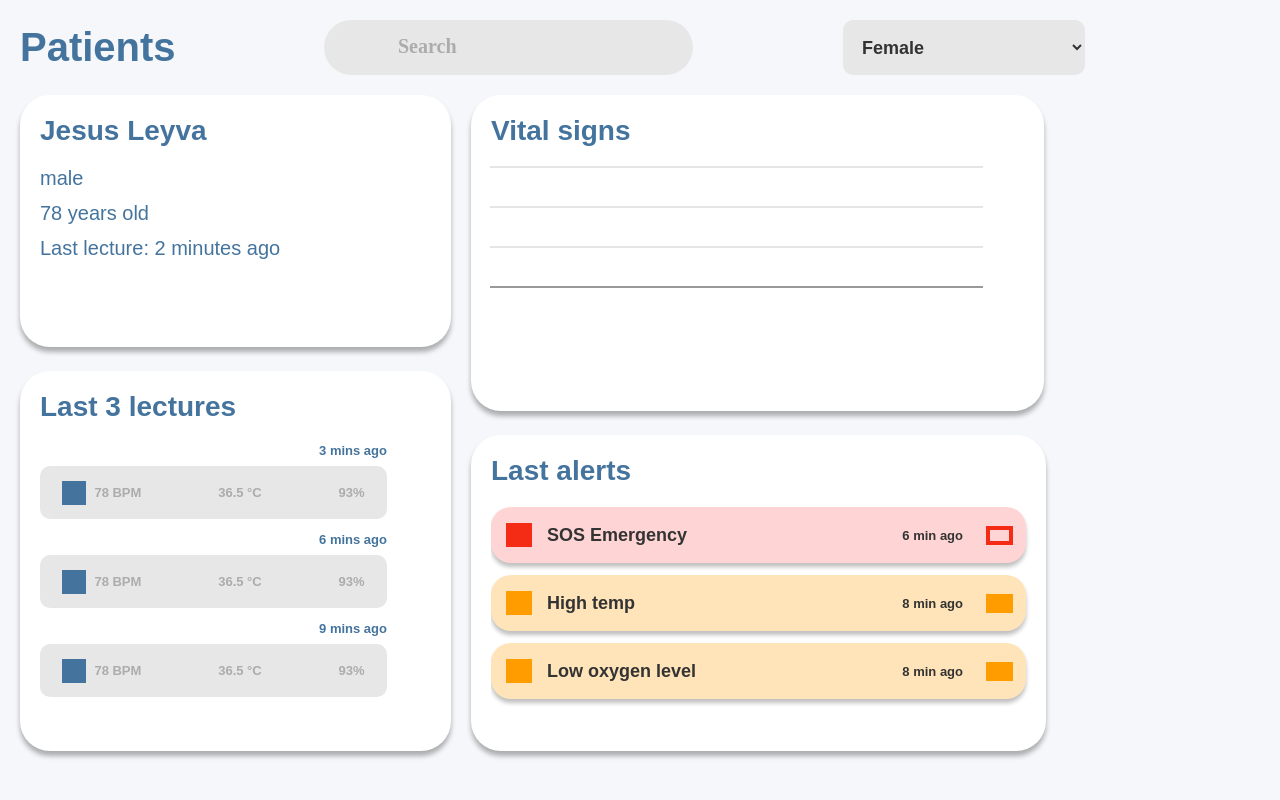
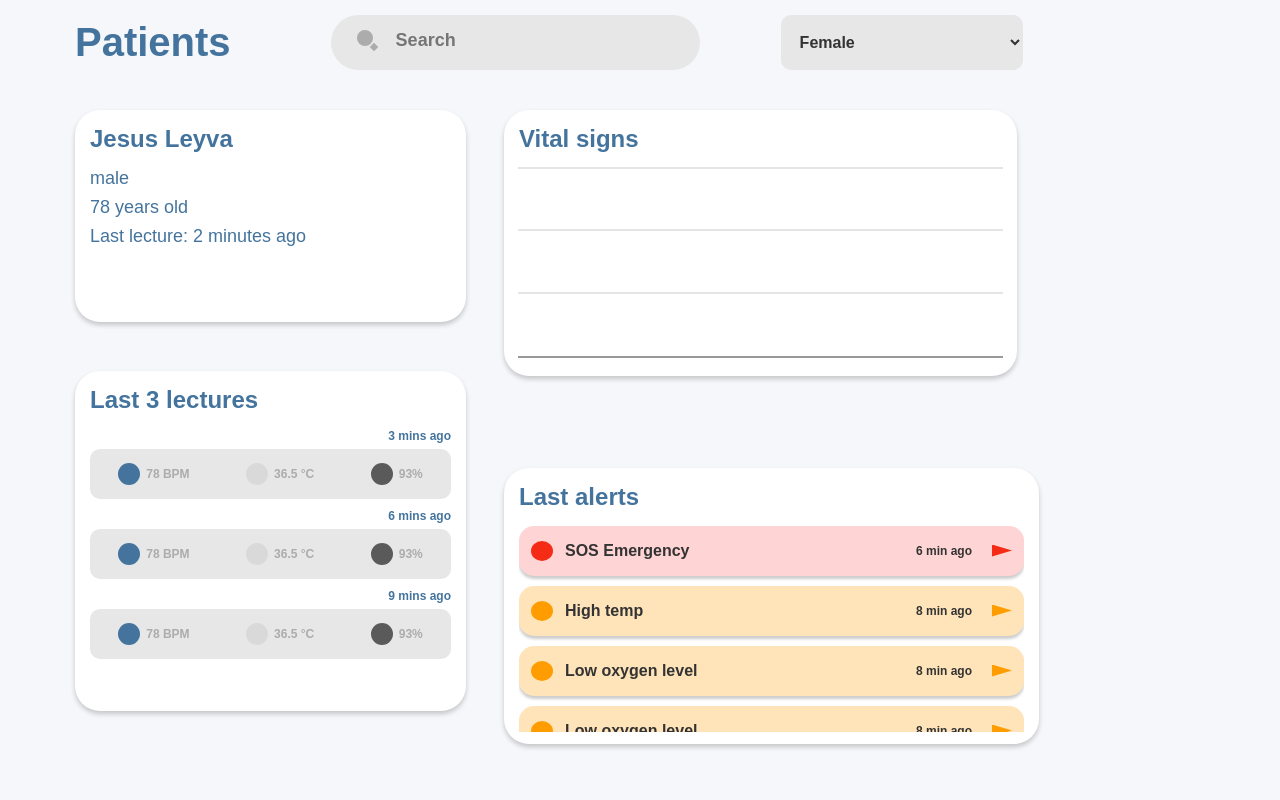
Before and after one commit to Arturo-Herrera/SenseCare_Web, a plain HTML site: page screens/patients/patients.html in a window 1280 px wide. Drawn offline with Linux system fonts and the light colour scheme.

Commit message:
terminado el acomodo y corregido el scroll de patients

```diff
--- a/screens/patients/patients.html
+++ b/screens/patients/patients.html
@@ -6,17 +6,19 @@
   <title>Patients Dashboard</title>
 </head>
 <body>
-
+  <div class="main-container">
     <div class="title-container">
       <h1 class="title">Patients</h1>
       <div class="filter-search-wrapper">
         <div class="search-container">
           <div class="search-background"></div>
           <div class="search-icon">
-        <div class="fas fa-magnifying-glass"></div>
+            <div class="search-icon-part1"></div>
+            <div class="search-icon-part2"></div>
           </div>
-      <div class="search-text">Search</div>
+          <input class="search-input" type="text" placeholder="Search" />
         </div>
+
         <select class="gender-selector">
           <option value="">Female</option>
           <option value="">Male</option>
@@ -26,8 +28,8 @@
     </div>
 
     <div class="patient_topContainer">
+      <div class="patient_leftSpacing">
         <div class="patient_infoContainer">
-        <div>
           <h3>Jesus Leyva</h3>
           <p>male</p>
           <p>78 years old</p>
@@ -48,6 +50,7 @@
     </div>
 
     <div class="patient_bottomContainer">
+      <div class="patient_leftSpacing">
         <div class="patient_lectureContainer">
           <h3>Last 3 lectures</h3>
           <div class="lectures-container">
@@ -109,6 +112,7 @@
             </div>
           </div>
         </div>
+      </div>
 
       <div class="patient_chartContainer">
         <h3>Last alerts</h3>
@@ -160,6 +164,6 @@
         </div>
       </div>
     </div>
-
+  </div>
 </body>
 </html>
--- a/screens/patients/style.css
+++ b/screens/patients/style.css
@@ -1,56 +1,67 @@
+/* === VARIABLES DE COLOR === */
 :root {
-  /* Paleta de colores base para todo el diseño */
-  --primary-color: #44749d;         /* Azul principal para títulos y elementos clave */
-  --secondary-color: #38648b;       /* Azul secundario */
-  --background-color: #f5f7fa;      /* Fondo general de la aplicación */
-  --card-bg: #ffffff;               /* Fondo de las tarjetas */
-  --text-color: #333333;            /* Color principal del texto */
-  --text-light: #5a5a5a;            /* Color para textos secundarios */
-  --emergency-color: #F42B15;       /* Rojo para alertas de emergencia */
-  --warning-color: #FF9D00;         /* Naranja para alertas de advertencia */
+  --primary-color: #44749d;
+  --secondary-color: #38648b;
+  --background-color: #f5f7fa;
+  --card-bg: #ffffff;
+  --text-color: #333333;
+  --text-light: #5a5a5a;
+  --emergency-color: #F42B15;
+  --warning-color: #FF9D00;
 }
 
-/* Estilos base del body */
-body {
-  margin: 0;                                         /* Elimina margen por defecto */
-  font-family: "Merriweather Sans", sans-serif;     /* Fuente principal */
-  background-color: var(--background-color);        /* Fondo del sitio */
-  color: var(--text-color);                         /* Color de texto */
-  padding: 20px;                                     /* Espaciado interno */
+/* === RESET GLOBAL === */
+* {
+  box-sizing: border-box;
+  margin: 0;
+  padding: 0;
 }
 
-/* Contenedor que agrupa el título y los filtros */
-.title-container {
-  display: flex;                        /* Alinea elementos horizontalmente */
-  align-items: center;                 /* Centra verticalmente */
-  justify-content: space-between;     /* Deja espacio entre título y filtros */
-  margin-bottom: 20px;                /* Espacio inferior */
+body {
+  font-family: "Merriweather Sans", sans-serif;
+  background-color: var(--background-color);
+  color: var(--text-color);
+  padding: 15px;
+  height: 100vh;
+  overflow: hidden;
 }
 
-/* Estilo del título principal */
-.title {
-  color: var(--primary-color);     /* Color azul */
-  font-size: 40px;                 /* Tamaño grande */
-  margin: 0;
+/* === CONTENEDOR PRINCIPAL === */
+.main-container {
+  display: flex;
+  flex-direction: column;
+  height: calc(100vh - 30px);
 }
 
-/* Contenedor del buscador y selector de género */
+/* === TÍTULO Y BARRAS DE FILTRO === */
+.title-container {
+  display: flex;
+  align-items: center;
+  margin-bottom: 40px;
+  padding-left: 60px; /* Igual que patient_leftSpacing */
+}
+
+.title {
+  color: var(--primary-color);
+  font-size: 40px;
+  margin: 0;
+  white-space: nowrap;
+  margin-right: 100px; /* Separación de 100px con el buscador */
+}
+
 .filter-search-wrapper {
   display: flex;
   align-items: center;
-  gap: 150px; /* espacio entre buscador y selector */
-  margin-right: 175px; /* o ajusta hasta alinear perfectamente */
+  gap: 81px; /* Separación de 81px entre buscador y selector */
 }
 
-
-/* Estilo del contenedor del buscador */
+/* === BARRA DE BÚSQUEDA === */
 .search-container {
   width: 369px;
   height: 55px;
-  position: relative;            /* Necesario para posicionar los íconos dentro */
+  position: relative;
 }
 
-/* Fondo gris claro del input de búsqueda */
 .search-background {
   width: 100%;
   height: 100%;
@@ -59,60 +70,58 @@ body {
   border-radius: 30px;
 }
 
-/* Contenedor del ícono de lupa */
 .search-icon {
-  width: 35px;
-  height: 35px;
-  left: 24px;
-  top: 10px;
+  width: 32px;
+  height: 32px;
+  left: 20px;
+  top: 9px;
   position: absolute;
   overflow: hidden;
 }
 
-/* Parte redonda de la lupa */
 .search-icon-part1 {
-  width: 18.20px;
-  height: 18.20px;
-  left: 7px;
-  top: 7px;
+  width: 16px;
+  height: 16px;
+  left: 6px;
+  top: 6px;
   position: absolute;
   background: #ACACAC;
   border: 2px solid #ACACAC;
   border-radius: 50%;
 }
 
-/* Mango de la lupa */
 .search-icon-part2 {
-  width: 7.28px;
-  height: 7.28px;
-  left: 21.89px;
-  top: 21.89px;
+  width: 6px;
+  height: 6px;
+  left: 20px;
+  top: 20px;
   position: absolute;
   background: #ACACAC;
   transform: rotate(45deg);
 }
 
-/* Texto placeholder del buscador */
-.search-text {
-  left: 74px;
-  top: 15px;
+.search-input {
   position: absolute;
-  justify-content: center;
-  display: flex;
-  flex-direction: column;
-  color: #ACACAC;
-  font-size: 20px;
-  font-family: Merriweather Sans;
+  left: 65px;
+  top: 9px;
+  height: 32px;
+  width: 170px;
+  border: none;
+  outline: none;
+  background: transparent;
+  color: var(--primary-color);
+  font-size: 18px;
   font-weight: 700;
-  word-wrap: break-word;
+  font-family: "Merriweather Sans", sans-serif;
+  z-index: 2;
 }
 
-/* Estilo del selector de género */
+/* === SELECTOR DE GÉNERO === */
 .gender-selector {
   width: 242px;
   height: 55px;
   padding: 0 15px;
-  font-size: 18px;
+  font-size: 16px;
   border-radius: 10px;
   border: none;
   background-color: #E7E7E7;
@@ -120,204 +129,90 @@ body {
   font-weight: 600;
   font-family: "Merriweather Sans", sans-serif;
   cursor: pointer;
-  min-width: 120px;
-
 }
 
-/* Contenedor superior: info del paciente + signos vitales */
+/* === LAYOUT DE PACIENTE === */
 .patient_topContainer {
   display: flex;
-  gap: 20px;
-  margin-bottom: -40px;  /* Hace que las tarjetas inferiores suban un poco */
+  gap: 38px;
+  height: calc(45% - 12px);
+  width: 100%;
+  margin-bottom: -74px;
 }
 
-/* Contenedor inferior: últimas lecturas + alertas */
 .patient_bottomContainer {
   display: flex;
-  gap: 20px;
-  align-items: flex-end;  /* Alineación inferior de las tarjetas */
+  gap: 38px;
+  height: calc(50% - 12px);
+  width: 100%;
 }
 
-/* Estilo base para todas las tarjetas */
-.patient_infoContainer,
-.patient_dashboardContainer,
-.patient_lectureContainer,
-.patient_chartContainer {
-  padding: 20px;
-  border-radius: 30px;
+/* === INFORMACIÓN DEL PACIENTE === */
+.patient_infoContainer {
+  width: 391px;
+  height: 212px;
+  padding: 15px;
+  border-radius: 25px;
   background-color: var(--card-bg);
-  box-shadow: 0 5px 5px rgba(0, 0, 0, 0.3);
+  box-shadow: 0 3px 5px rgba(0, 0, 0, 0.2);
 }
 
-/* Tarjeta de información del paciente */
-.patient_infoContainer {
-  height: 212px;
-  width: 391px;
+/* === DASHBOARD DE SIGNOS VITALES === */
+.patient_dashboardContainer {
+  width: 513px;
+  height: 266px;
+  padding: 15px;
+  border-radius: 25px;
+  background-color: var(--card-bg);
+  box-shadow: 0 3px 5px rgba(0, 0, 0, 0.2);
 }
 
-/* Tarjeta de signos vitales */
-.patient_dashboardContainer {
-  height: 276px;
-  width: 533px;
-}
-
-/* Tarjeta de lecturas */
+/* === LECTURAS RECIENTES === */
 .patient_lectureContainer {
   width: 391px;
   height: 340px;
+  padding: 15px;
+  border-radius: 25px;
+  background-color: var(--card-bg);
+  box-shadow: 0 3px 5px rgba(0, 0, 0, 0.2);
 }
 
-/* Tarjeta de alertas */
 .patient_chartContainer {
   width: 535px;
   height: 276px;
+  padding: 15px;
+  border-radius: 25px;
+  background-color: var(--card-bg);
+  box-shadow: 0 3px 5px rgba(0, 0, 0, 0.2);
+  align-self: flex-end;
 }
 
-/* Títulos secundarios (como "Last alerts") */
+/* === ESTILOS DE TÍTULOS === */
 h3 {
-  font-size: 28px;
+  font-size: 24px;
   color: var(--primary-color);
-  margin-top: 0;
-  margin-bottom: 20px;
+  margin-bottom: 15px;
+  width: 100%;
+  text-align: left;
+  white-space: nowrap;
+  overflow: hidden;
+  text-overflow: ellipsis;
 }
 
-/* Párrafos (edad, sexo, etc.) */
 p {
-  font-size: 20px;
+  font-size: 18px;
   color: var(--primary-color);
-  margin: 12px 0;
+  margin: 8px 0;
 }
 
-/* Línea de una lectura de signos vitales */
-.lecture_row {
-  display: flex;
-  justify-content: space-between;
-  align-items: center;
-  background-color: #E7E7E7;
-  border-radius: 10px;
-  padding: 12px 15px;
-  margin-top: 20px;
-  height: 53px;
-  width: 347px;
+/* === LÍNEAS DE SIGNOS VITALES === */
+.vital-signs-lines {
+  width: 100%;
+  height: 80%;
+  position: relative;
+  margin-top: 10px;
 }
 
-/* Valores dentro de cada lectura */
-.lecture_values {
-  display: flex;
-  gap: 15px;
-  font-size: 16px;
-  color: var(--text-light);
-}
-
-/* Tiempo transcurrido desde la lectura */
-.lecture_time {
-  font-size: 14px;
-  color: var(--text-light);
-}
-
-/* Contenedor de todas las alertas */
-.alerts-container {
-  width: 100%;
-  max-height: 200px;
-  overflow-y: auto;   /* Scroll vertical si excede altura */
-  margin-top: 15px;
-  padding-right: 5px;
-}
-
-/* Cada alerta individual */
-.alert {
-  width: 100%;
-  height: 56px;
-  display: flex;
-  align-items: center;
-  padding: 0 15px;
-  box-sizing: border-box;
-  box-shadow: 0px 4px 4px rgba(0, 0, 0, 0.25);
-  border-radius: 20px;
-  margin-bottom: 12px;
-  gap: 15px;
-}
-
-/* Ícono de alerta */
-.alert-icon {
-  width: 26px;
-  height: 24px;
-  flex-shrink: 0;
-}
-
-/* Fondo para alertas de emergencia */
-.emergency {
-  background: #FFD4D4;
-}
-
-/* Color del ícono de emergencia */
-.emergency-icon {
-  background: var(--emergency-color);
-}
-
-/* Fondo para alertas de advertencia */
-.warning {
-  background: #FFE4B9;
-}
-
-/* Color del ícono de advertencia */
-.warning-icon {
-  background: var(--warning-color);
-}
-
-/* Contenedor del texto e íconos dentro de la alerta */
-.alert-content {
-  flex: 1;
-  display: flex;
-  justify-content: space-between;
-  align-items: center;
-  gap: 10px;
-}
-
-/* Título de la alerta (ej. "High temp") */
-.alert-title {
-  font-size: 18px;
-  font-weight: 700;
-  white-space: nowrap;
-}
-
-/* Tiempo desde la alerta (ej. "8 min ago") */
-.alert-time {
-  font-size: 13px;
-  font-weight: 700;
-  color: inherit;
-  margin-right: 10px;
-}
-
-/* Flechita o ícono final de la alerta */
-.alert-arrow {
-  width: 23px;
-  height: 15px;
-  flex-shrink: 0;
-}
-
-/* Estilo visual de la flecha de emergencia */
-.emergency-arrow {
-  outline: 4px var(--emergency-color) solid;
-  outline-offset: -2px;
-}
-
-/* Estilo visual de la flecha de advertencia */
-.warning-arrow {
-  background: var(--warning-color);
-  outline: 4px var(--warning-color) solid;
-  outline-offset: -2px;
-}
-
-/* Líneas horizontales en la tarjeta de signos vitales */
-.vital-signs-lines {
-  width: 491px;
-  height: 120px;
-  position: relative;
-  margin-top: 20px;
-}
-
-/* Línea individual */
 .vital-line {
   width: 100%;
   height: 0;
@@ -327,38 +222,32 @@ p {
   outline-offset: -0.5px;
 }
 
-/* Posiciones de las líneas */
 .vital-line:nth-child(1) { top: 0; }
-.vital-line:nth-child(2) { top: 40px; }
-.vital-line:nth-child(3) { top: 80px; }
-.vital-line:nth-child(4) {
-  top: 120px;
+.vital-line:nth-child(2) { top: 33%; }
+.vital-line:nth-child(3) { top: 66%; }
+.vital-line.highlight {
+  top: 100%;
   outline: 1px rgba(0, 0, 0, 0.40) solid;
 }
 
-/* Contenedor para las 3 lecturas recientes */
+/* === CONTENEDOR DE LECTURAS === */
 .lectures-container {
-    width: 347px;
-    height: 254px;
-    position: relative;
-    margin-top: 15px;
+  height: calc(100% - 40px);
+  overflow-y: auto;
 }
 
-/* Cada elemento de lectura */
 .lecture-item {
   width: 100%;
-    height: 76px;
+  height: 70px;
   position: relative;
-    margin-bottom: 13px;
+  margin-bottom: 10px;
 }
 
-/* Fondo gris de los datos de lectura */
 .lecture-data {
-    width: 347px;
-    height: 53px;
+  width: 100%;
+  height: 50px;
   position: absolute;
-    top: 23px;
-    left: 0;
+  top: 20px;
   background: #E7E7E7;
   border-radius: 10px;
   display: flex;
@@ -366,75 +255,160 @@ p {
   justify-content: space-around;
 }
 
-/* Tiempo de la lectura */
 .lecture-time {
   position: absolute;
   top: 0;
   right: 0;
   color: var(--primary-color);
-    font-size: 13px;
+  font-size: 12px;
   font-weight: 700;
 }
 
-/* Valor individual dentro de la lectura (ej. BPM) */
+/* === ÍCONOS DE DATOS DE LECTURA === */
 .data-item {
   display: flex;
   align-items: center;
-    gap: 8px;
+  gap: 6px;
   color: #ACACAC;
-    font-size: 13px;
+  font-size: 12px;
   font-weight: 700;
 }
 
-/* Icono al lado de los datos */
 .data-icon {
-    width: 24px;
-    height: 24px;
+  width: 22px;
+  height: 22px;
   position: relative;
+  border-radius: 50%;
 }
 
-/* Icono de pulso */
 .pulse-icon {
   background: #44749D;
 }
 
-/* Estilos responsivos para pantallas pequeñas */
+.temp-icon {
+  background: #D9D9D9;
+}
+
+.oxygen-icon {
+  background: #5A5A5A;
+}
+
+/* === CONTENEDOR DE ALERTAS === */
+.alerts-container {
+  width: 100%;
+  height: calc(100% - 40px);
+  overflow-y: auto;
+  margin-top: 10px;
+}
+
+.alert {
+  width: 100%;
+  height: 50px;
+  display: flex;
+  align-items: center;
+  padding: 0 12px;
+  box-shadow: 0px 3px 3px rgba(0, 0, 0, 0.2);
+  border-radius: 15px;
+  margin-bottom: 10px;
+  gap: 12px;
+}
+
+.alert-icon {
+  width: 22px;
+  height: 20px;
+  flex-shrink: 0;
+  border-radius: 50%;
+}
+
+/* === ALERTAS DE EMERGENCIA === */
+.emergency {
+  background: #FFD4D4;
+}
+
+.emergency-icon {
+  background: var(--emergency-color);
+}
+
+/* === ALERTAS DE ADVERTENCIA === */
+.warning {
+  background: #FFE4B9;
+}
+
+.warning-icon {
+  background: var(--warning-color);
+}
+
+/* === CONTENIDO DE LA ALERTA === */
+.alert-content {
+  flex: 1;
+  display: flex;
+  justify-content: space-between;
+  align-items: center;
+  gap: 8px;
+}
+
+.alert-title {
+  font-size: 16px;
+  font-weight: 700;
+  white-space: nowrap;
+}
+
+.alert-time {
+  font-size: 12px;
+  font-weight: 700;
+  color: inherit;
+  margin-right: 8px;
+}
+
+/* === ESPACIADO LATERAL OPCIONAL === */
+.patient_leftSpacing {
+  padding-left: 60px;
+}
+
+/* === FLECHAS DE ALERTA === */
+.alert-arrow {
+  width: 20px;
+  height: 12px;
+  flex-shrink: 0;
+  clip-path: polygon(0 0, 100% 50%, 0 100%);
+}
+
+.emergency-arrow {
+  background: var(--emergency-color);
+}
+
+.warning-arrow {
+  background: var(--warning-color);
+}
+
+/* === RESPONSIVE DESIGN === */
 @media (max-width: 1000px) {
   .patient_topContainer,
   .patient_bottomContainer {
-    flex-direction: column;  /* Apilan las tarjetas verticalmente */
+    flex-direction: column;
+    height: auto;
   }
 
   .patient_infoContainer,
   .patient_dashboardContainer,
   .patient_lectureContainer,
   .patient_chartContainer {
-    width: 100%;
-    height: auto;
-  }
-
-  .alert {
-    padding: 0 12px;
-  }
-
-  .alert-title {
-    font-size: 16px;
-  }
-
-  h3 {
-    font-size: 24px;
+    width: 100% !important;
+    height: auto !important;
   }
 
   .title-container {
     flex-direction: column;
     align-items: flex-start;
-    gap: 15px;
+    gap: 10px;
+    padding-left: 15px;
   }
 
   .filter-search-wrapper {
     width: 100%;
-    flex-direction: column;
-    height: auto;
+    gap: 10px;
+    justify-content: flex-start;
+    flex-wrap: wrap;
   }
 
   .search-container {
```
Also changed, not shown: screens/users/style.css (+24 -15 lines), screens/users/users.html (+9 -3 lines). Lines whose indentation alone changed are shown as unchanged.
